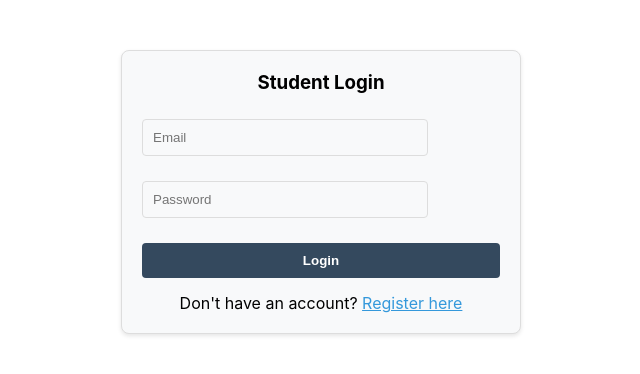
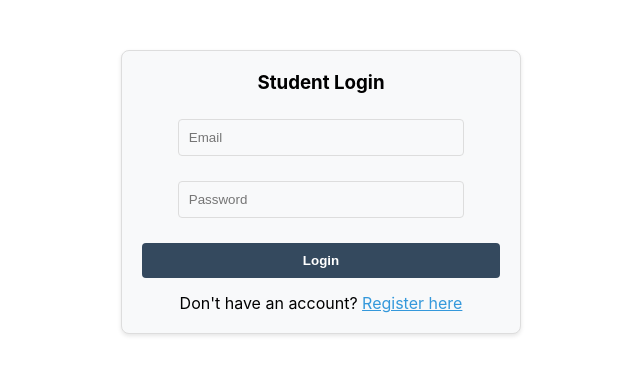
Before and after one commit to Tarek-Al-Khatib/zi-compler, a React (Create React App) app in the folder frontend/: page / in a window 1280 px wide. Shown: the top 374 px of the page, without its empty margins (319-959 px from the left). Built offline with nearby package versions, Linux system fonts and the light colour scheme; the HTML template or start-up script is replaced by a standard one.

Commit message:
Fixed styling on login

```diff
--- a/frontend/src/css/auth.css
+++ b/frontend/src/css/auth.css
@@ -8,6 +8,10 @@
   border-radius: 8px;
   box-shadow: 0 2px 4px rgba(0, 0, 0, 0.1);
   text-align: center;
+}
+
+.form-container-login form {
+  align-items: center;
 }
 .form-container-login h3 {
   margin-bottom: 20px;
```
Also changed, not shown: 1 other file (tests, documents, lock files or other folders).
